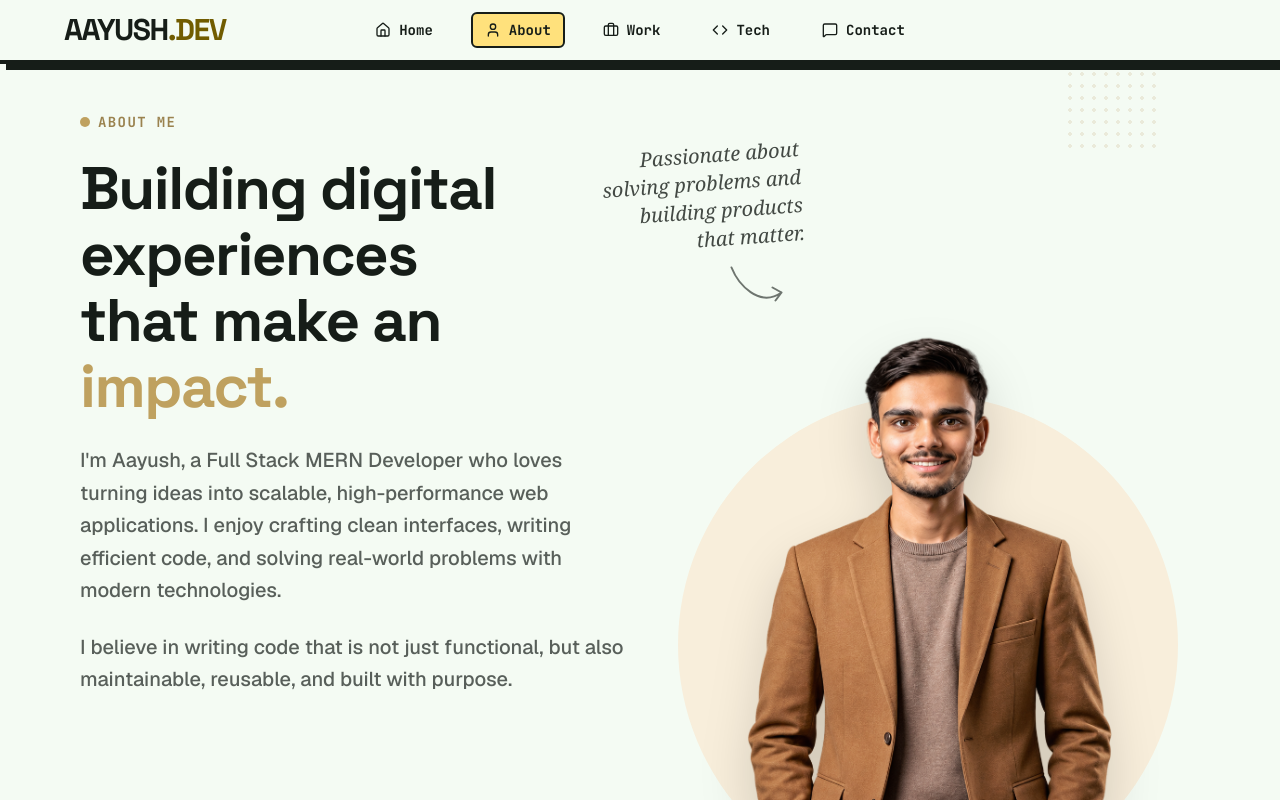
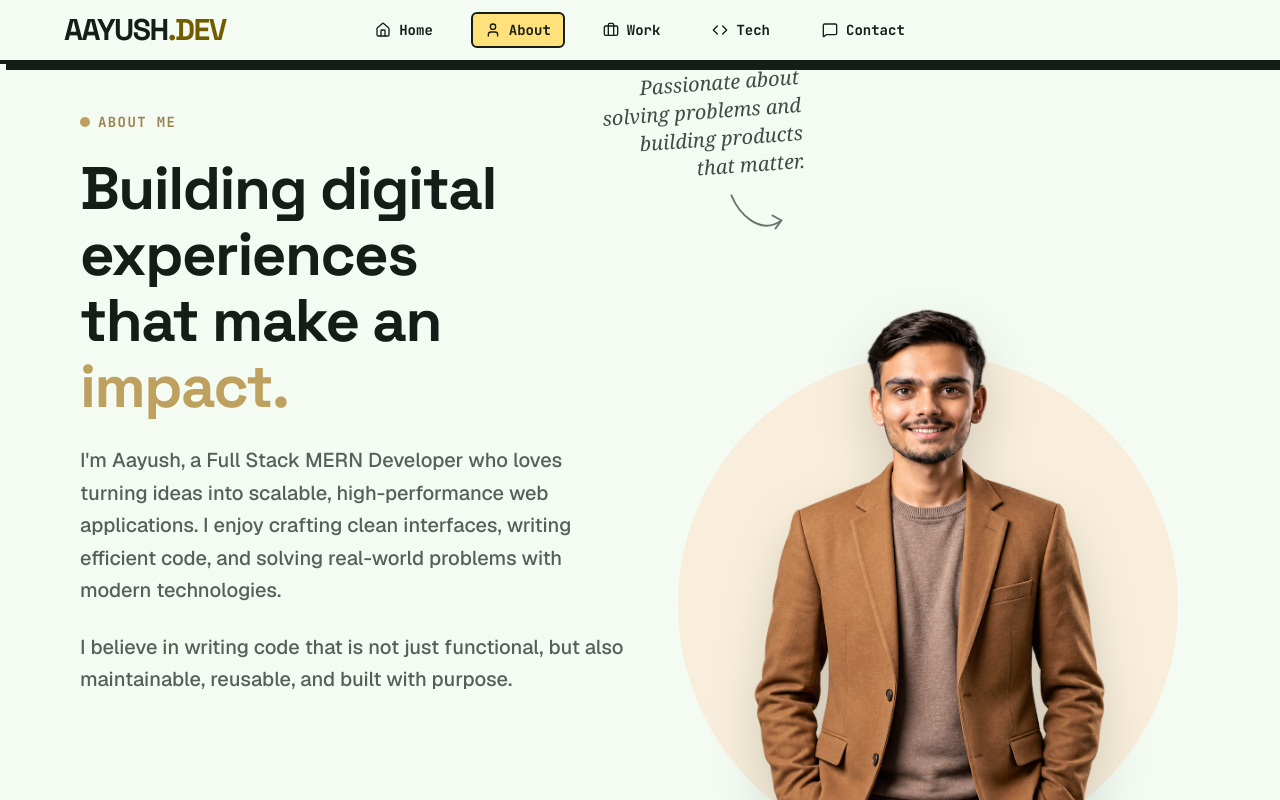
Before and after one commit to AayushDolasiya/Aayush-Dolasiya, a React (Vite) app: page /about in a window 1280 px wide. Shown: the top 800 px of the page. Built offline with nearby package versions, Linux system fonts and the light colour scheme.

Commit message:
Fix portfolio design

```diff
--- a/src/pages/About.tsx
+++ b/src/pages/About.tsx
@@ -174,7 +174,7 @@ B.S. in Computer Science & Information Technology
         </motion.div>
 
         {/* RIGHT COLUMN: Image & Graphics */}
-        <div className="relative flex justify-center items-center w-full min-h-[500px] lg:min-h-full z-10 order-1 lg:order-2 mt-8 lg:-mt-16 xl:-mt-24">
+        <div className="relative flex justify-center items-center w-full min-h-[500px] lg:min-h-full z-10 order-1 lg:order-2 -mt-4 sm:-mt-8 md:-mt-16 lg:-mt-32 xl:-mt-44">
 
           {/* Big Pale Gold Circle Background */}
           <motion.div
@@ -211,7 +211,7 @@ B.S. in Computer Science & Information Technology
             transition={{ duration: 0.8, ease: "easeOut" }}
             src="/hero-image.png"
             alt="Aayush"
-            className="relative z-10 object-contain w-auto h-[400px] md:h-[550px] lg:h-[650px] drop-shadow-2xl"
+            className="relative z-10 object-contain w-auto h-[350px] md:h-[450px] lg:h-[550px] xl:h-[600px] drop-shadow-2xl"
           />
 
           {/* Floating Contact Card */}
```
Also changed, not shown: 1 other file (tests, documents, lock files or other folders).
